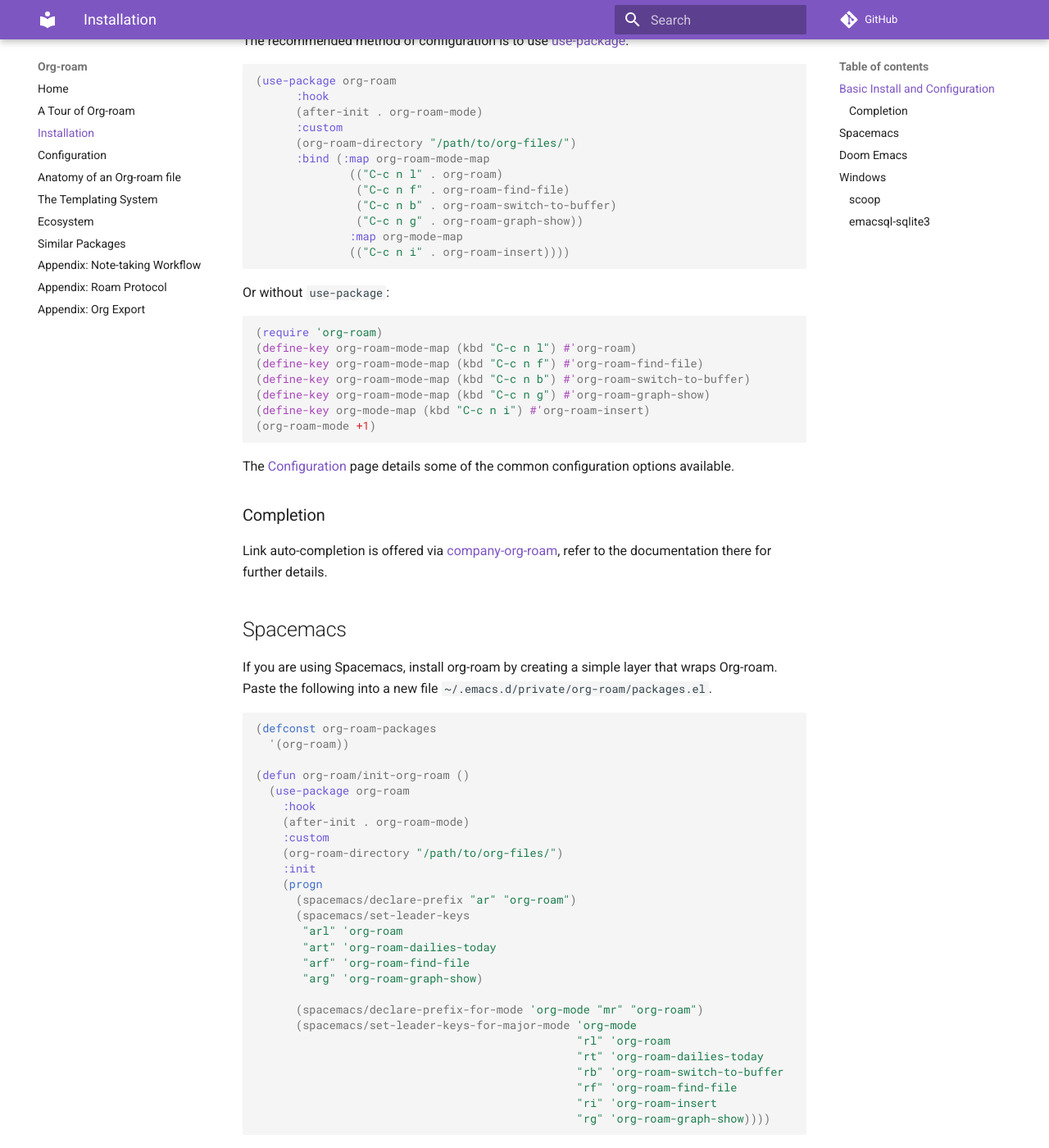
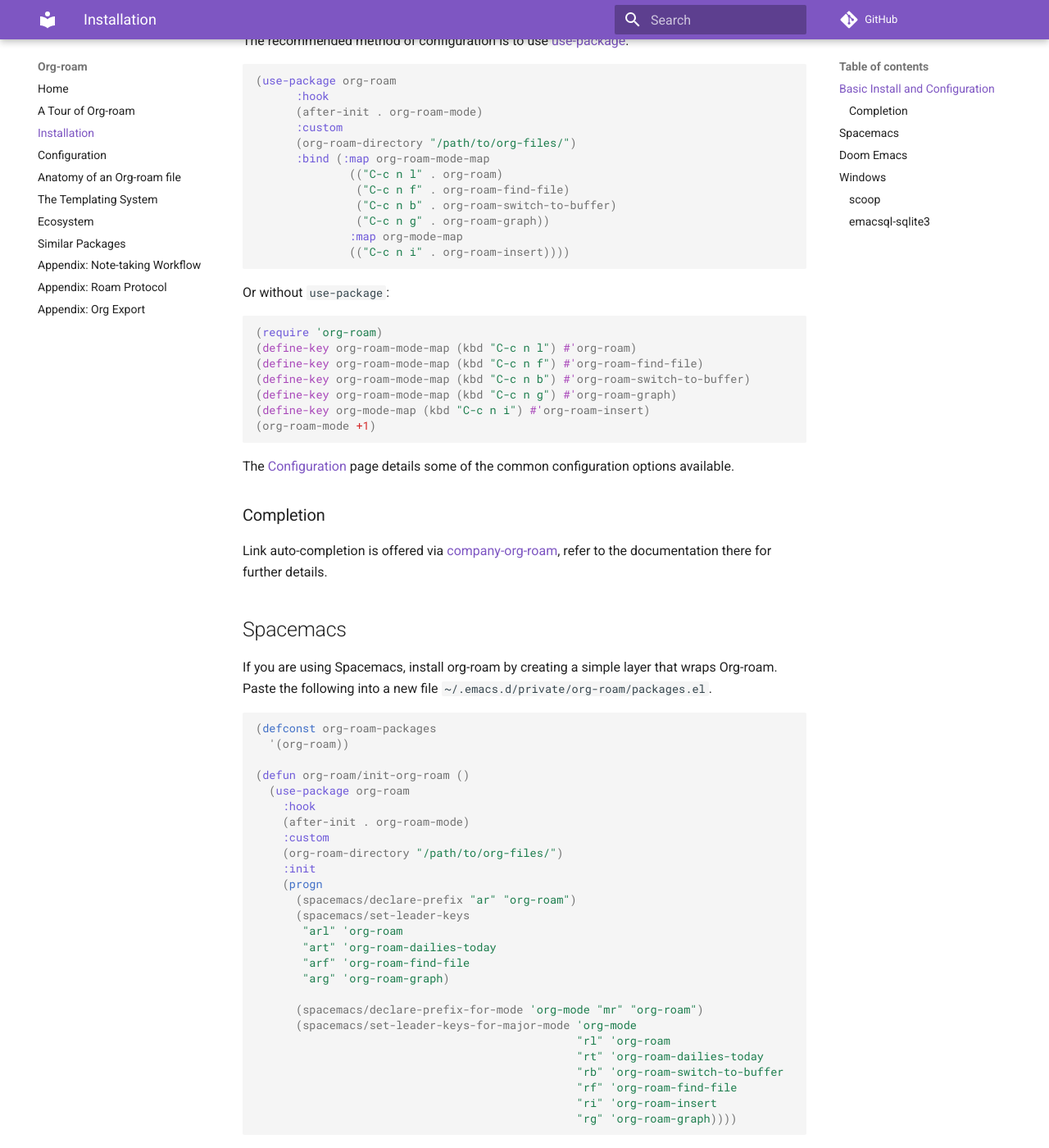
Before and after one commit to org-roam/org-roam, an MkDocs documentation site: the page built from doc/installation.md, in a window 1280 px wide and 1400 px high, scrolled down 333 px. Shown: the whole window at 82% size. Built offline with MkDocs 1.6.1 and Material for MkDocs 9.7.7, drawn with Linux system fonts in a browser that asks for light colours; comment, search, counter and statistics services are not loaded.

Commit message:
(refactor): org-roam-graph (#490)
- Consolidate graph build/display commands into org-roam-graph command
  See #450
- Require org-roam-db
  Rather than declaring its functions.
- Move obsolete variable org-roam-graph-node-shape to org-roam-compat
- org-roam-graph--build-connected-component accepts a file argument
  Allows building a graph without having the target file as the current
  buffer
- Eliminate repeating code
- Fix checkdoc warnings

````diff
--- a/doc/installation.md
+++ b/doc/installation.md
@@ -22,7 +22,7 @@
               (("C-c n l" . org-roam)
                ("C-c n f" . org-roam-find-file)
                ("C-c n b" . org-roam-switch-to-buffer)
-               ("C-c n g" . org-roam-graph-show))
+               ("C-c n g" . org-roam-graph))
               :map org-mode-map
               (("C-c n i" . org-roam-insert))))
 ```
@@ -34,7 +34,7 @@
 (define-key org-roam-mode-map (kbd "C-c n l") #'org-roam)
 (define-key org-roam-mode-map (kbd "C-c n f") #'org-roam-find-file)
 (define-key org-roam-mode-map (kbd "C-c n b") #'org-roam-switch-to-buffer)
-(define-key org-roam-mode-map (kbd "C-c n g") #'org-roam-graph-show)
+(define-key org-roam-mode-map (kbd "C-c n g") #'org-roam-graph)
 (define-key org-mode-map (kbd "C-c n i") #'org-roam-insert)
 (org-roam-mode +1)
 ```
@@ -71,7 +71,7 @@
        "arl" 'org-roam
        "art" 'org-roam-dailies-today
        "arf" 'org-roam-find-file
-       "arg" 'org-roam-graph-show)
+       "arg" 'org-roam-graph)
 
       (spacemacs/declare-prefix-for-mode 'org-mode "mr" "org-roam")
       (spacemacs/set-leader-keys-for-major-mode 'org-mode
@@ -80,7 +80,7 @@
                                                 "rb" 'org-roam-switch-to-buffer
                                                 "rf" 'org-roam-find-file
                                                 "ri" 'org-roam-insert
-                                                "rg" 'org-roam-graph-show))))
+                                                "rg" 'org-roam-graph))))
 ```
 
 Next, append `org-roam` to the `dotspacemacs-configuration-layers`
````
Also changed, not shown: 2 other files.
